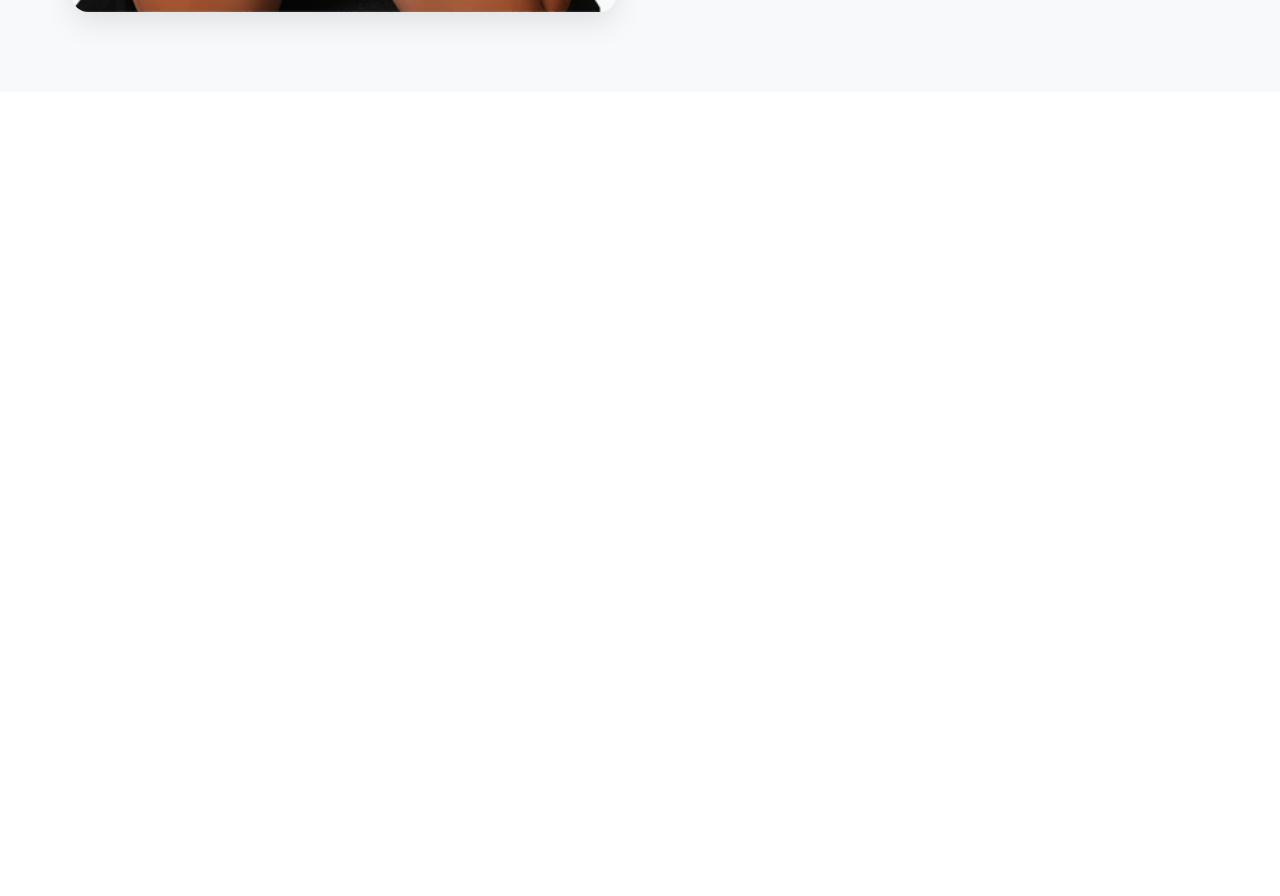
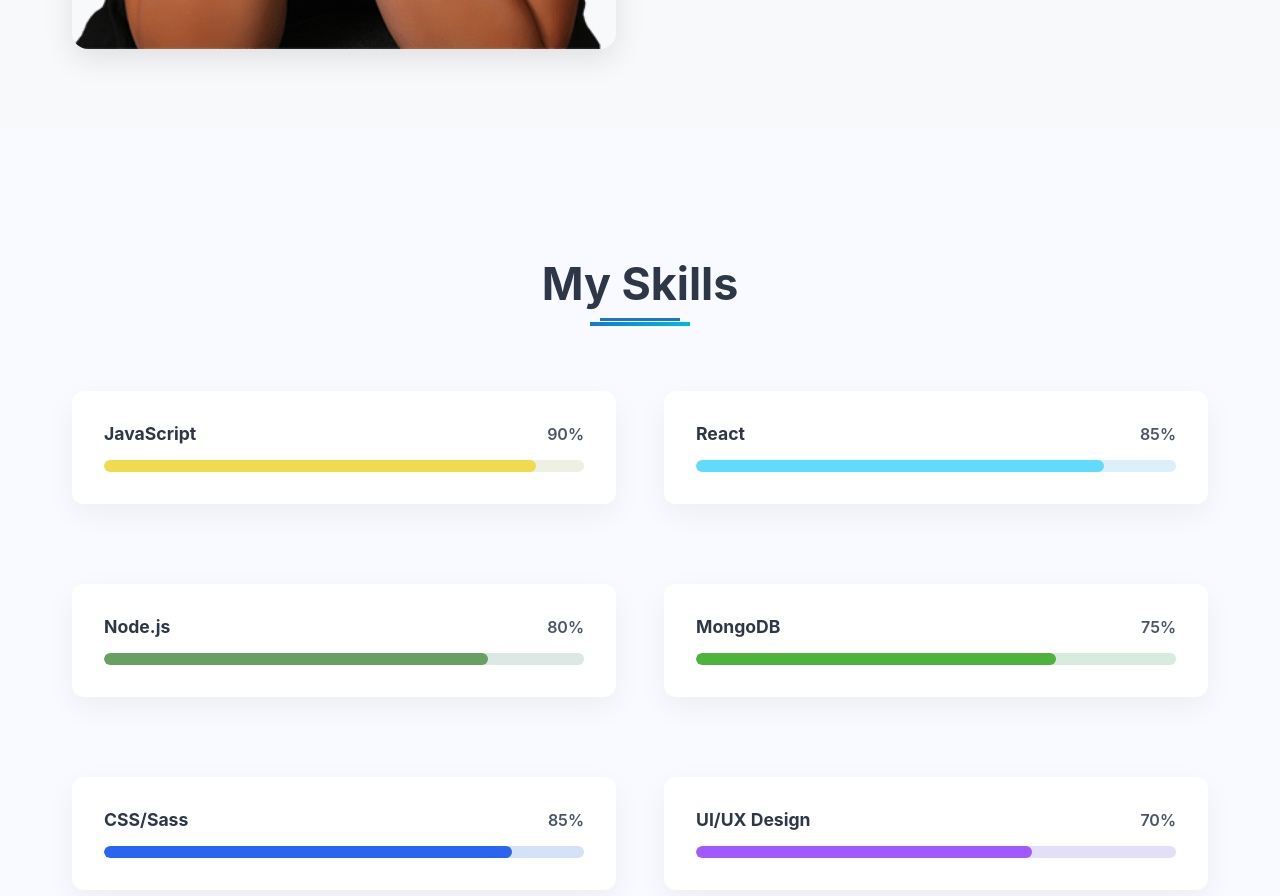
Before and after one commit to alijandeveloper/My-Portfolio-Website, a React (Create React App) app in the folder frontend/: page / in a window 1280 px wide. Shown: the part 1740-2636 px from the top of the page. Before the commit the page ends 1832 px from the top, so only its background shows below. Built offline with nearby package versions, Linux system fonts and the light colour scheme.

Commit message:
skills section done

```diff
--- /dev/null
+++ b/frontend/src/components/SkillsSection/SkillsSection.css
@@ -0,0 +1,135 @@
+/* Skills Section Styles */
+.skills-section {
+    padding: 8rem 0;
+    background-color: #f8faff;
+  }
+
+  .container {
+    max-width: 1200px;
+    margin: 0 auto;
+    padding: 0 2rem;
+  }
+
+  .section-title {
+    text-align: center;
+    font-size: 2.8rem;
+    margin-bottom: 5rem;
+    color: #2d3748;
+    position: relative;
+    font-weight: 700;
+  }
+
+  .title-underline {
+    position: absolute;
+    bottom: -15px;
+    left: 50%;
+    transform: translateX(-50%);
+    width: 100px;
+    height: 4px;
+    background: linear-gradient(90deg, #1976d2, #00bcd4);
+  }
+
+  .skills-grid {
+    display: grid;
+    grid-template-columns: repeat(auto-fit, minmax(350px, 1fr));
+    gap: 3rem;
+  }
+
+  .skill-item {
+    margin-bottom: 2rem;
+    background: white;
+    padding: 2rem;
+    border-radius: 12px;
+    box-shadow: 0 10px 30px rgba(0, 0, 0, 0.05);
+    transition: all 0.6s ease;
+    opacity: 0;
+    transform: translateY(20px);
+  }
+
+  .skill-info {
+    display: flex;
+    justify-content: space-between;
+    margin-bottom: 1rem;
+    align-items: center;
+  }
+
+  .skill-name {
+    font-weight: 700;
+    color: #2d3748;
+    font-size: 1.1rem;
+  }
+
+  .skill-percent {
+    color: #4a5568;
+    font-weight: 600;
+    font-size: 1rem;
+  }
+
+  .skill-bar {
+    width: 100%;
+    height: 12px;
+    background-color: #edf2f7;
+    border-radius: 6px;
+    overflow: hidden;
+    position: relative;
+  }
+
+  .skill-progress {
+    height: 100%;
+    border-radius: 6px;
+    position: relative;
+    z-index: 2;
+    transition: width 1.5s cubic-bezier(0.16, 1, 0.3, 1);
+  }
+
+  .skill-progress-bg {
+    position: absolute;
+    top: 0;
+    left: 0;
+    width: 100%;
+    height: 100%;
+    z-index: 1;
+  }
+
+  /* Hover Effects */
+  .skill-item:hover {
+    transform: translateY(-5px) !important;
+    box-shadow: 0 15px 40px rgba(0, 0, 0, 0.1);
+  }
+
+  .skill-item:hover .skill-progress {
+    filter: drop-shadow(0 0 6px currentColor);
+  }
+
+  /* Responsive Styles */
+  @media (max-width: 992px) {
+    .skills-grid {
+      grid-template-columns: repeat(2, 1fr);
+    }
+  }
+
+  @media (max-width: 768px) {
+    .section-title {
+      font-size: 2.2rem;
+      margin-bottom: 4rem;
+    }
+
+    .skills-grid {
+      grid-template-columns: 1fr;
+      gap: 2rem;
+    }
+
+    .skill-item {
+      padding: 1.5rem;
+    }
+  }
+
+  @media (max-width: 576px) {
+    .skills-section {
+      padding: 6rem 0;
+    }
+
+    .container {
+      padding: 0 1.5rem;
+    }
+  }
--- /dev/null
+++ b/frontend/src/components/SkillsSection/SkillsSection.js
@@ -0,0 +1,64 @@
+import React, { useState, useEffect } from 'react';
+import './SkillsSection.css';
+
+const skills = [
+  { name: 'JavaScript', level: 90, color: '#f0db4f' },
+  { name: 'React', level: 85, color: '#61dbfb' },
+  { name: 'Node.js', level: 80, color: '#68a063' },
+  { name: 'MongoDB', level: 75, color: '#4db33d' },
+  { name: 'CSS/Sass', level: 85, color: '#2965f1' },
+  { name: 'UI/UX Design', level: 70, color: '#a259ff' },
+];
+
+const SkillsSection = () => {
+  const [animate, setAnimate] = useState(false);
+
+  useEffect(() => {
+    setAnimate(true);
+  }, []);
+
+  return (
+    <section id="skills" className="skills-section">
+      <div className="container">
+        <h2 className="section-title">
+          My Skills
+          <span className="title-underline"></span>
+        </h2>
+
+        <div className="skills-grid">
+          {skills.map((skill, index) => (
+            <div
+              key={index}
+              className="skill-item"
+              style={{
+                transitionDelay: `${index * 100}ms`,
+                opacity: animate ? 1 : 0,
+                transform: animate ? 'translateY(0)' : 'translateY(20px)'
+              }}
+            >
+              <div className="skill-info">
+                <span className="skill-name">{skill.name}</span>
+                <span className="skill-percent">{skill.level}%</span>
+              </div>
+              <div className="skill-bar">
+                <div
+                  className="skill-progress"
+                  style={{
+                    width: animate ? `${skill.level}%` : '0%',
+                    backgroundColor: skill.color
+                  }}
+                />
+                <div
+                  className="skill-progress-bg"
+                  style={{ backgroundColor: `${skill.color}20` }}
+                />
+              </div>
+            </div>
+          ))}
+        </div>
+      </div>
+    </section>
+  );
+};
+
+export default SkillsSection;
--- a/frontend/src/pages/Home.js
+++ b/frontend/src/pages/Home.js
@@ -2,6 +2,7 @@ import React from 'react';
 import Header from '../components/Layout/Header';
 import HeroSection from '../components/HeroSection/HeroSection';
 import AboutSection from '../components/AboutSection/AboutSection';
+import SkillsSection from '../components/SkillsSection/SkillsSection';
 import './Home.css';
 
 const Home = () => {
@@ -10,6 +11,8 @@ const Home = () => {
       <Header />
       <HeroSection />
       <AboutSection />
+      <SkillsSection />
+
       {/* Other sections will go here */}
     </div>
   );
```
